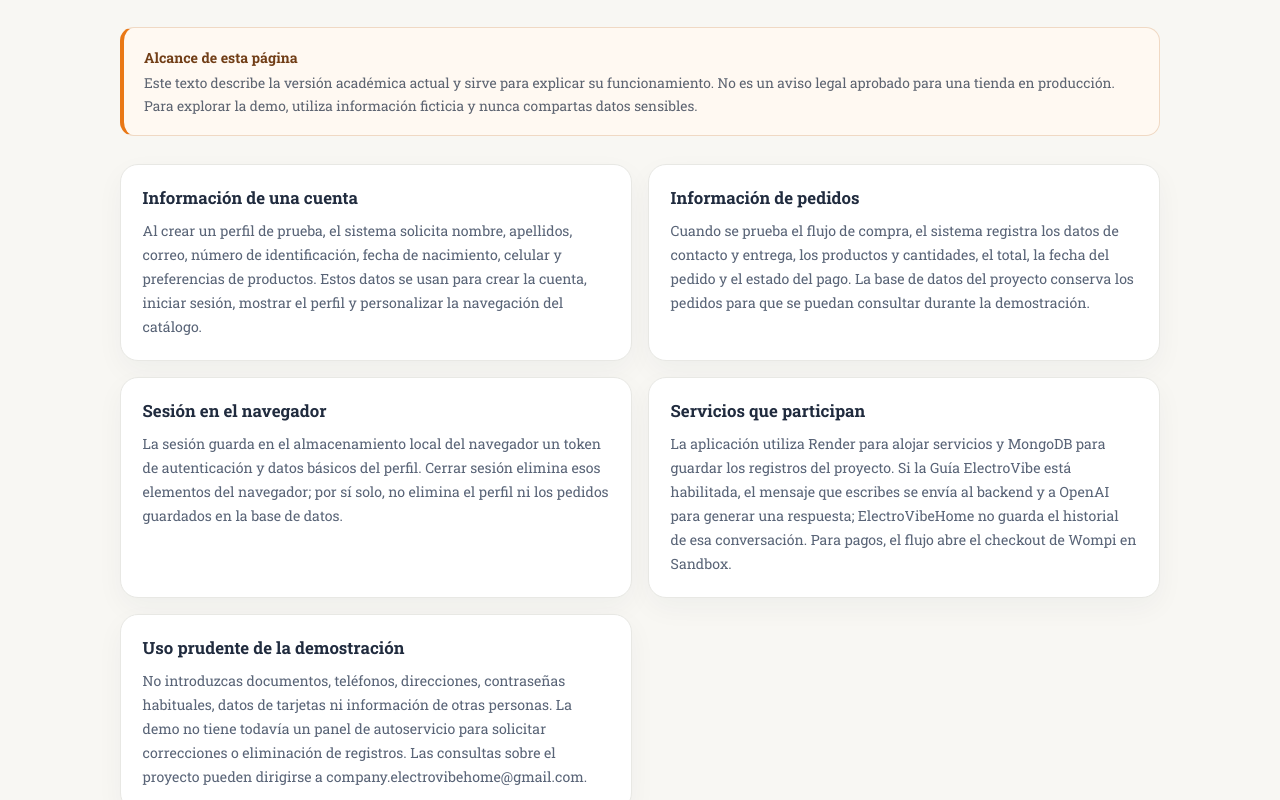
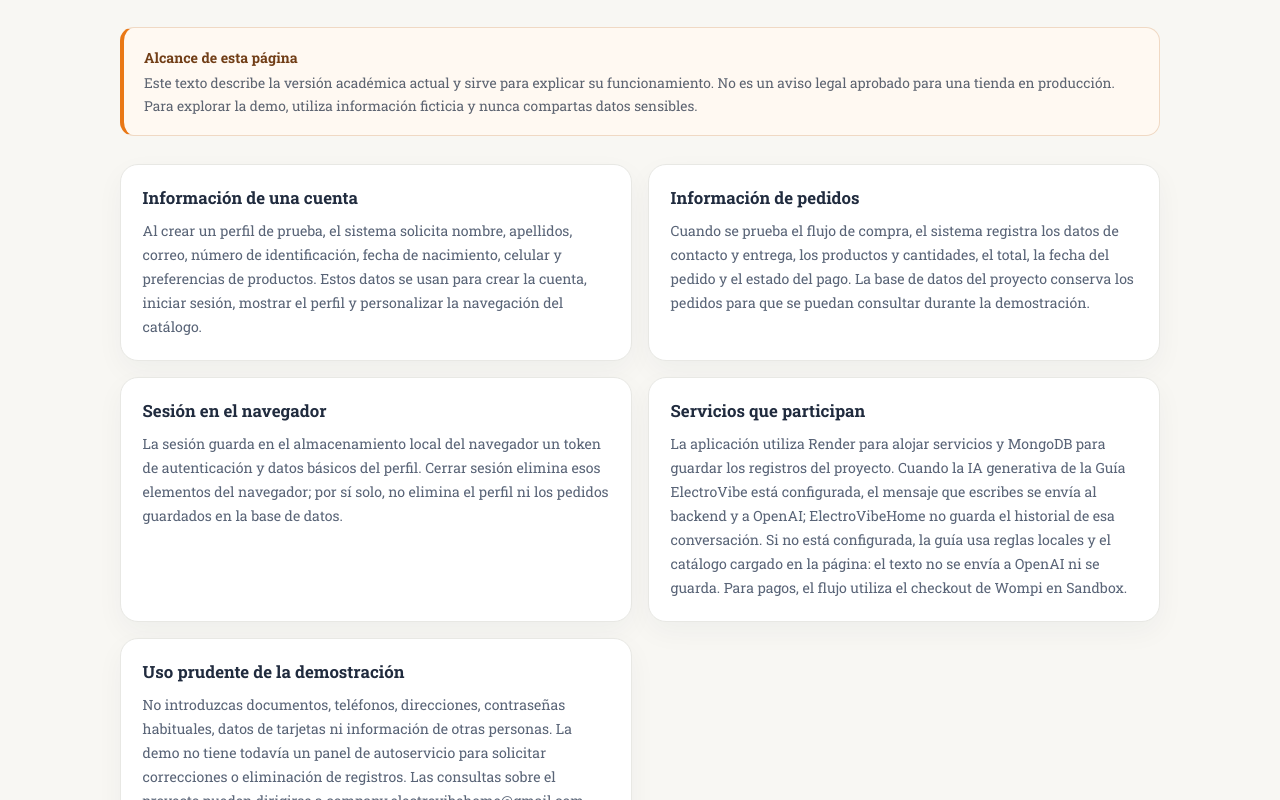
Before and after one commit to sro2005/my-app, a React (Vite) app: page /privacy in a window 1280 px wide. Shown: the part 402-1202 px from the top of the page. Built offline with nearby package versions, Linux system fonts and the light colour scheme.

Commit message:
feat: add local catalogue guide mode

```diff
--- a/src/components/PrivacyPage.jsx
+++ b/src/components/PrivacyPage.jsx
@@ -22,7 +22,7 @@ const PrivacyPage = () => (
       },
       {
         title: 'Servicios que participan',
-        body: 'La aplicación utiliza Render para alojar servicios y MongoDB para guardar los registros del proyecto. Si la Guía ElectroVibe está habilitada, el mensaje que escribes se envía al backend y a OpenAI para generar una respuesta; ElectroVibeHome no guarda el historial de esa conversación. Para pagos, el flujo abre el checkout de Wompi en Sandbox.'
+        body: 'La aplicación utiliza Render para alojar servicios y MongoDB para guardar los registros del proyecto. Cuando la IA generativa de la Guía ElectroVibe está configurada, el mensaje que escribes se envía al backend y a OpenAI; ElectroVibeHome no guarda el historial de esa conversación. Si no está configurada, la guía usa reglas locales y el catálogo cargado en la página: el texto no se envía a OpenAI ni se guarda. Para pagos, el flujo utiliza el checkout de Wompi en Sandbox.'
       },
       {
         title: 'Uso prudente de la demostración',
```
